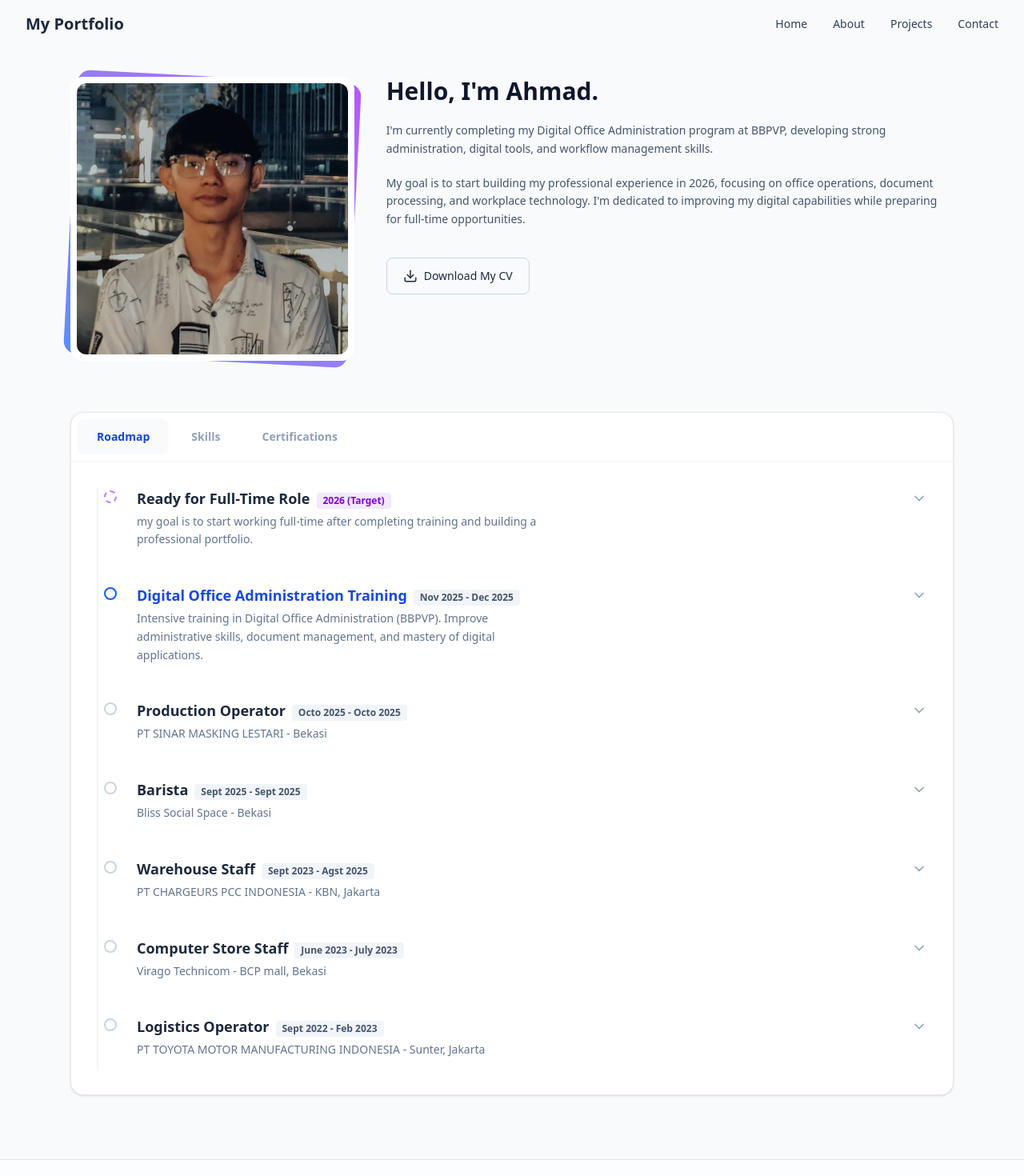
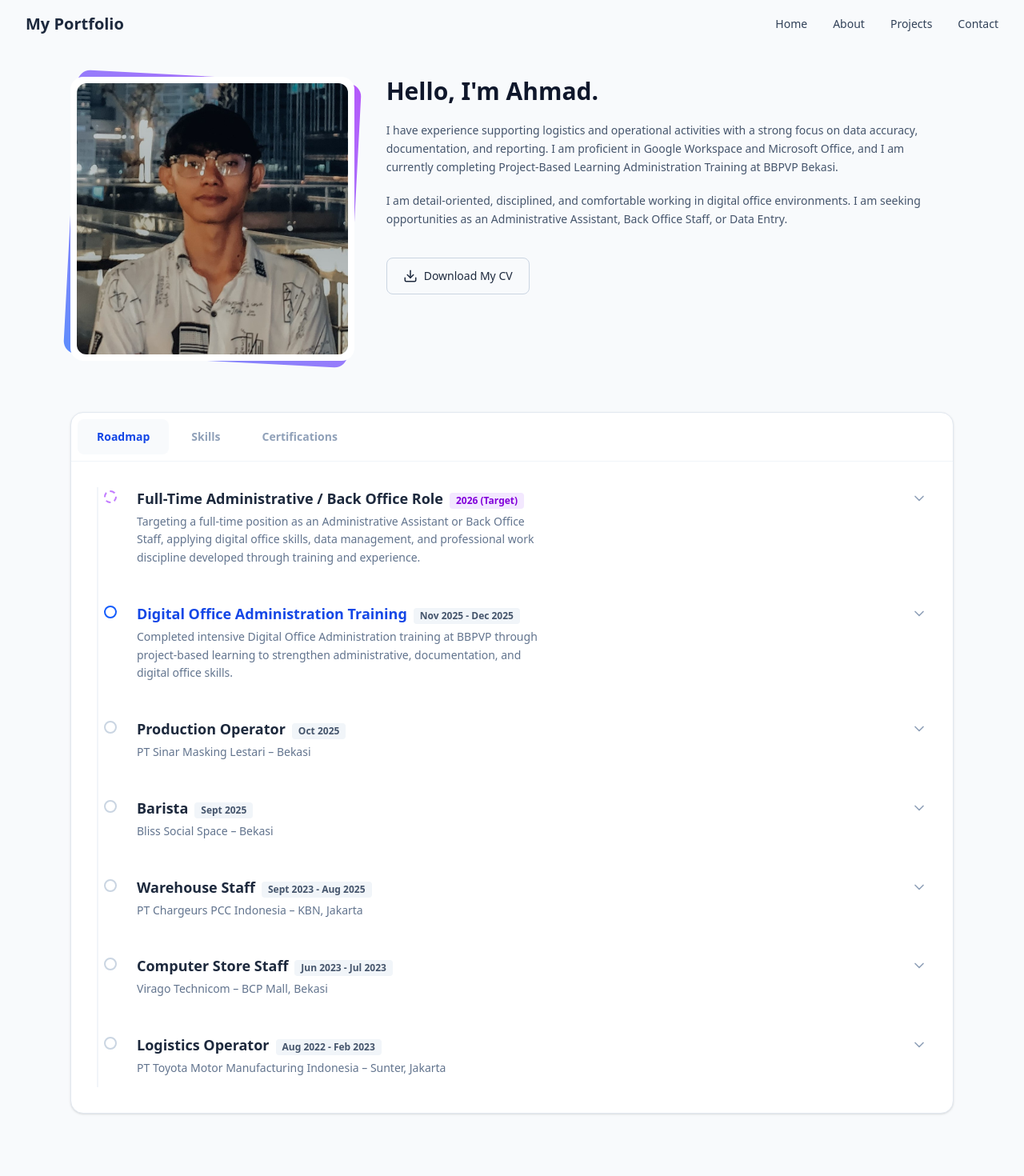
Before and after one commit to AhmadPijar/my-portofolio, a React (Vite) app: page /#/about in a window 1280 px wide. Shown: the top 1470 px of the page at 80% size. Built offline with nearby package versions, Linux system fonts and the light colour scheme.

Commit message:
updae bio data

```diff
--- a/src/newData/projectsData.js
+++ b/src/newData/projectsData.js
@@ -1,30 +1,30 @@
 export const projectsData = [
   {
-    title: "Dashboard Kas",
+    title: "Data Entry and Spreadsheet Reporting",
     category: "Web app",
-    stack: "Appscript, Spreadsheets",
-    desc: "This is a web app dashboard project created using Google Apps Script and Google Sheets as its database. The system is designed to help manage petty cash more quickly, neatly, and easily without the need for time-consuming manual processes.",
+    stack: "Google Workspace, Appscript, Spreadsheet",
+    desc: "Performed data entry and reporting using spreadsheets to support operational and Kas Reporting. Applied basic formulas, sorting, and filtering to maintain data accuracy.",
     link: "https://sites.google.com/view/projectdashboardkas/halaman-muka",
   },
   {
-    title: "Inventory Management",
-    category: "App",
-    stack: "Excel Macro ",
-    desc: "A macro-enabled Excel tool created to manage warehouse stock. It records inbound and outbound items, calculates real-time balances, and uses VBA for automation and reporting.",
+    title: "Operational Data Recording & Reporting",
+    category: "Microsoft App",
+    stack: "Microsoft Office, Excel Macro VBA",
+    desc: "Recorded incoming and outgoing goods data and prepared daily stock reports to support operational needs.Ensured data accuracy during stock opname activities",
     link: "https://sites.google.com/view/projectinventoryapp/halaman-muka",
   },
   {
     title: "Payroll Management",
-    category: "app",
+    category: "Microsoft app",
     stack: "Excel Macro ",
     desc: "fully functional payroll and attendance management tool built entirely in Microsoft Excel, enhanced with VBA automation. It’s designed to simplify HR and administrative tasks for small to medium-sized teams by centralizing employee data, timesheets, and payroll calculations in one place.",
     link: "https://sites.google.com/view/projectpayrollapp/halaman-muka",
   },
   {
-    title: "Portfolio",
-    category: "Website",
-    stack: "React, Tailwid",
-    desc: "",
+    title: "Digital Office Tools",
+    category: "-",
+    stack: "",
+    desc: "Utilized Google Drive for file organization and email handling to support administrative workflows.",
     link: "",
   },
 ];
--- a/src/newData/roadmapData.js
+++ b/src/newData/roadmapData.js
@@ -1,82 +1,87 @@
 export const roadmapData = [
   {
     year: "2026 (Target)",
-    title: "Ready for Full-Time Role",
-    desc: "my goal is to start working full-time after completing training and building a professional portfolio.",
-    details: [],
+    title: "Full-Time Administrative / Back Office Role",
+    desc: "Targeting a full-time position as an Administrative Assistant or Back Office Staff, applying digital office skills, data management, and professional work discipline developed through training and experience.",
+    details: [
+      "Administrative Support",
+      "Back Office Operations",
+      "Data Entry & Documentation",
+      "Digital Office Environment",
+    ],
     current: false,
     future: true,
   },
   {
     year: "Nov 2025 - Dec 2025",
     title: "Digital Office Administration Training",
-    desc: "Intensive training in Digital Office Administration (BBPVP). Improve administrative skills, document management, and mastery of digital applications.",
+    desc: "Completed intensive Digital Office Administration training at BBPVP through project-based learning to strengthen administrative, documentation, and digital office skills.",
     details: [
-      "Administration Digital Office",
+      "Digital Office Administration",
       "Google Workspace & Microsoft Office",
-      "Project-based learning 2 bulan",
+      "Document Management & Reporting",
+      "2-month Project-Based Learning",
     ],
     current: true,
     future: false,
   },
   {
-    year: "Octo 2025 - Octo 2025",
+    year: "Oct 2025",
     title: "Production Operator",
-    desc: "PT SINAR MASKING LESTARI - Bekasi",
+    desc: "PT Sinar Masking Lestari – Bekasi",
     details: [
-      "Assembled product components",
-      "Conducted quality checks",
-      "Handled final packaging.",
+      "Assembled product components following work instructions",
+      "Performed quality checking to ensure product standards",
+      "Handled final packaging with attention to detail",
     ],
     current: false,
     future: false,
   },
   {
-    year: "Sept 2025 - Sept 2025",
+    year: "Sept 2025",
     title: "Barista",
-    desc: "Bliss Social Space - Bekasi",
+    desc: "Bliss Social Space – Bekasi",
     details: [
-      "Prepared various coffee beverages",
-      "Operated espresso machines and grinders",
-      "maintained ingredient stock, cleaned equipment, handled cash transactions",
-      "provided friendly customer service.",
+      "Prepared and served coffee beverages according to standards",
+      "Managed ingredient stock and cleaned equipment",
+      "Handled cash transactions and provided customer service",
     ],
     current: false,
     future: false,
   },
   {
-    year: "Sept 2023 - Agst 2025",
+    year: "Sept 2023 - Aug 2025",
     title: "Warehouse Staff",
-    desc: "PT CHARGEURS PCC INDONESIA - KBN, Jakarta",
+    desc: "PT Chargeurs PCC Indonesia – KBN, Jakarta",
     details: [
-      "Responsible for checking incoming and outgoing goods",
-      "preparing outgoing items using the FIFO system",
-      "receiving and arranging the placement of incoming goods",
-      "performing routine stock takes to ensure inventory accuracy.",
+      "Recorded incoming and outgoing goods data",
+      "Prepared goods using FIFO system",
+      "Arranged inventory placement and storage",
+      "Performed routine stock opname to ensure data accuracy",
     ],
     current: false,
     future: false,
   },
   {
-    year: "June 2023 - July 2023",
+    year: "Jun 2023 - Jul 2023",
     title: "Computer Store Staff",
-    desc: "Virago Technicom - BCP mall, Bekasi",
+    desc: "Virago Technicom – BCP Mall, Bekasi",
     details: [
       "Provided customer service and handled sales transactions",
-      "recorded stock availability and organized product displays",
-      "prepared daily operational reports.",
+      "Recorded stock availability and organized product displays",
+      "Prepared simple daily operational reports",
     ],
     current: false,
     future: false,
   },
   {
-    year: "Sept 2022 - Feb 2023",
+    year: "Aug 2022 - Feb 2023",
     title: "Logistics Operator",
-    desc: "PT TOYOTA MOTOR MANUFACTURING INDONESIA - Sunter, Jakarta",
+    desc: "PT Toyota Motor Manufacturing Indonesia – Sunter, Jakarta",
     details: [
-      "Managed supply chain and distribution processes",
-      "checked and verified goods using hand scanner",
-      "operated conveyor equipment to ensure smooth workflow",
+      "Supported supply chain and distribution processes",
+      "Checked and verified goods using hand scanners",
+      "Operated conveyor systems to ensure smooth logistics flow",
     ],
     current: false,
     future: false,
--- a/src/newData/skillsData.js
+++ b/src/newData/skillsData.js
@@ -1,22 +1,26 @@
 export const skillsGroups = [
   {
-    title: "Office & Administration",
+    title: "Administrative & Office Skills",
     skills: [
-      "Administrative support and handling incoming/outgoing correspondence",
-      "Filing, document management, and archiving both digital and physical records",
-      "Data entry, data processing, and updating administrative forms",
-      "Creating, maintaining, and organizing spreadsheets",
-      "Inventory data management and accurate record tracking",
+      "Administrative Support",
+      "Back Office Operations",
+      "Data Entry",
+      "Document Management",
+      "Filing & Archiving System",
+      "Email Handling",
+      "Report Preparation",
     ],
   },
   {
-    title: "Digital Tools",
+    title: "Digital & Technical Skills",
     skills: [
-      "Google Workspace – Experienced with Docs, Sheets, Drive, and Meet for collaborative work",
-      "Microsoft Excel – Proficient in data management, tables, and advanced formulas",
-      "Microsoft PowerPoint – Capable of creating clear and structured presentations",
-      "Canva – Capable of designing simple graphics, layouts, and professional visual materials",
-      "General Digital Tools – Familiar with PDF editors, cloud storage, email platforms, and basic office equipment operations",
+      "Google Docs, Sheets, Drive",
+      "Microsoft Word & Excel",
+      "Spreadsheet Management",
+      "Typing Accuracy",
+      "Basic IT Support",
+      "Attention to Detail",
+      "Time Management",
     ],
   },
   {
--- a/src/newSection/AboutSection.jsx
+++ b/src/newSection/AboutSection.jsx
@@ -32,16 +32,17 @@ const AboutSection = () => {
           </h2>
 
           <p className="text-slate-600 leading-relaxed text-sm">
-            I'm currently completing my Digital Office Administration program at
-            BBPVP, developing strong administration, digital tools, and workflow
-            management skills.
+            I have experience supporting logistics and operational activities
+            with a strong focus on data accuracy, documentation, and reporting.
+            I am proficient in Google Workspace and Microsoft Office, and I am
+            currently completing Project-Based Learning Administration Training
+            at BBPVP Bekasi.
           </p>
 
           <p className="text-slate-600 leading-relaxed text-sm">
-            My goal is to start building my professional experience in 2026,
-            focusing on office operations, document processing, and workplace
-            technology. I'm dedicated to improving my digital capabilities while
-            preparing for full-time opportunities.
+            I am detail-oriented, disciplined, and comfortable working in
+            digital office environments. I am seeking opportunities as an
+            Administrative Assistant, Back Office Staff, or Data Entry.
           </p>
 
           {/* DOWNLOAD CV BUTTON — FIXED */}
--- a/src/newSection/ContactSection.jsx
+++ b/src/newSection/ContactSection.jsx
@@ -59,7 +59,10 @@ const ContactSection = () => {
         <div className="bg-slate-900 p-10 text-white flex flex-col justify-between relative overflow-hidden">
           <div className="relative z-10">
             <h2 className="text-3xl font-bold mb-6">Get in touch with me</h2>
-            <p className="text-slate-400 mb-10 leading-relaxed"></p>
+            <p className="text-slate-400 mb-10 leading-relaxed">
+              Interested in working together? You can contact me via email,
+              LinkedIn or send me message here
+            </p>
 
             <div className="space-y-6">
               <div className="flex items-center gap-4">
--- a/src/newSection/HomeSection.jsx
+++ b/src/newSection/HomeSection.jsx
@@ -28,16 +28,18 @@ const HomeSection = () => {
 
           {/* Headline */}
           <h1 className="text-5xl md:text-6xl font-extrabold leading-tight">
-            Hi, I'm{" "}
+            Administrative & Back Office{" "}
             <span className="text-transparent bg-clip-text bg-gradient-to-r from-blue-600 to-purple-600">
-              Ahmad Pijar Maulana
+              Portfolio
             </span>
           </h1>
 
           {/* Subtext */}
           <p className="text-lg text-slate-600 leading-relaxed max-w-md">
-            In this portfolio website you will know more about me, including my
-            skills and background, and my projects.
+            I am an administrative and back-office support candidate with
+            experience in data entry, document management, and digital office
+            tools. This portfolio showcases my administrative projects,
+            documents, and digital work to support office operations.
           </p>
 
           {/* Buttons */}
```
